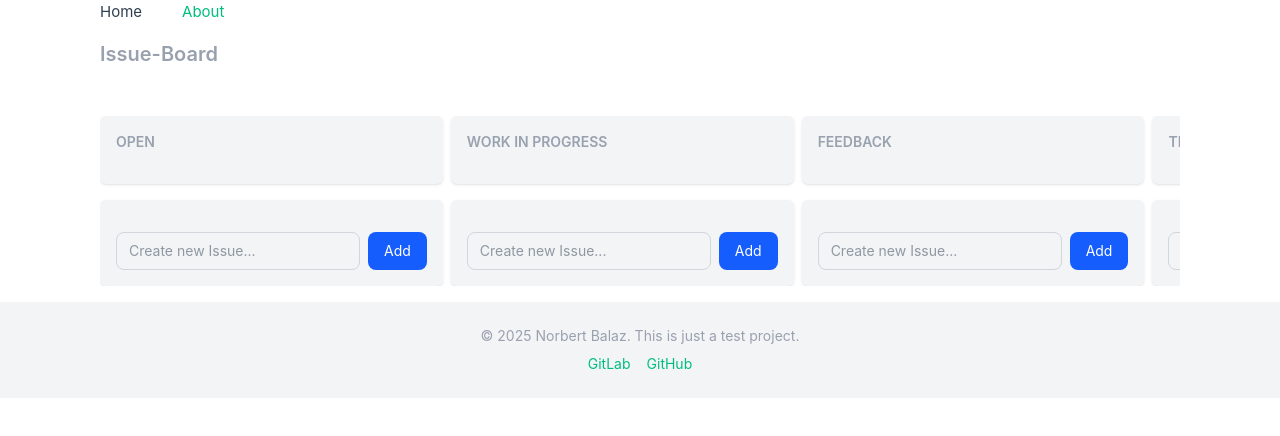
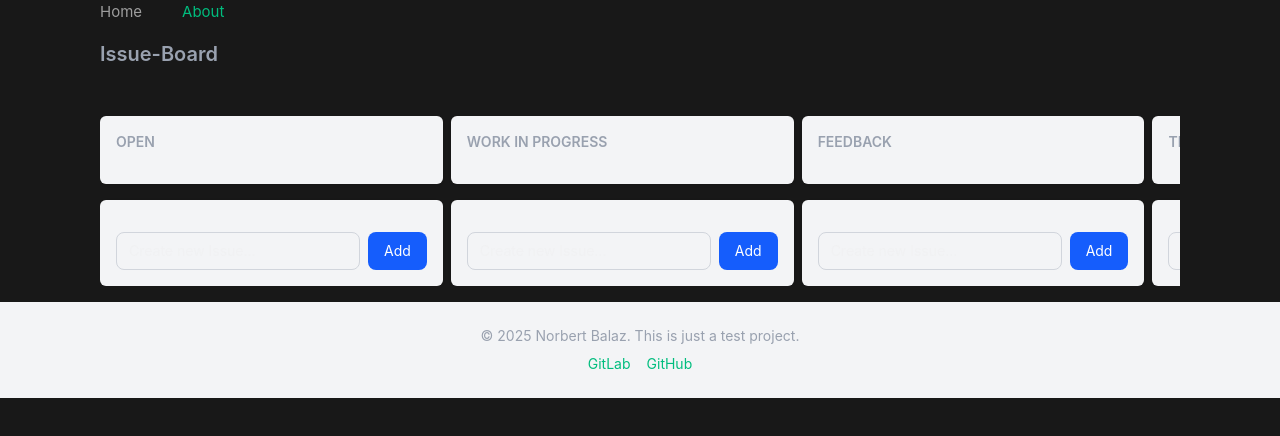
Before and after one commit to norbraet/vue-task-board, a Vue app: page / in a window 1280 px wide. Shown: the top 436 px of the page. Built offline with nearby package versions, Linux system fonts and the light colour scheme; the HTML template or start-up script is replaced by a standard one.

Commit message:
style: update TaskCard component background color to use semantic variable

```diff
--- a/src/assets/base.css
+++ b/src/assets/base.css
@@ -22,7 +22,7 @@
 }
 
 /* semantic color variables for this project */
-:root {
+@theme {
   --color-background: var(--vt-c-white);
   --color-background-soft: var(--vt-c-white-soft);
   --color-background-mute: var(--vt-c-white-mute);
@@ -37,7 +37,7 @@
 }
 
 @media (prefers-color-scheme: dark) {
-  :root {
+  @theme {
     --color-background: var(--vt-c-black);
     --color-background-soft: var(--vt-c-black-soft);
     --color-background-mute: var(--vt-c-black-mute);
--- a/src/components/TaskCard.vue
+++ b/src/components/TaskCard.vue
@@ -7,7 +7,7 @@ const emit = defineEmits(['remove'])
 </script>
 
 <template>
-    <div class="bg-white p-4 rounded mb-2 shadow">
+    <div class="bg-background p-4 rounded mb-2 shadow">
         <h4>{{ props.task.title }}</h4>
         <p>#{{ props.task.ticketNumber }}</p>
         <button @click="emit('remove', props.task)" class="text-red-500 text-xs mt-2 p-2 hover:outline-solid">Löschen</button>
```
